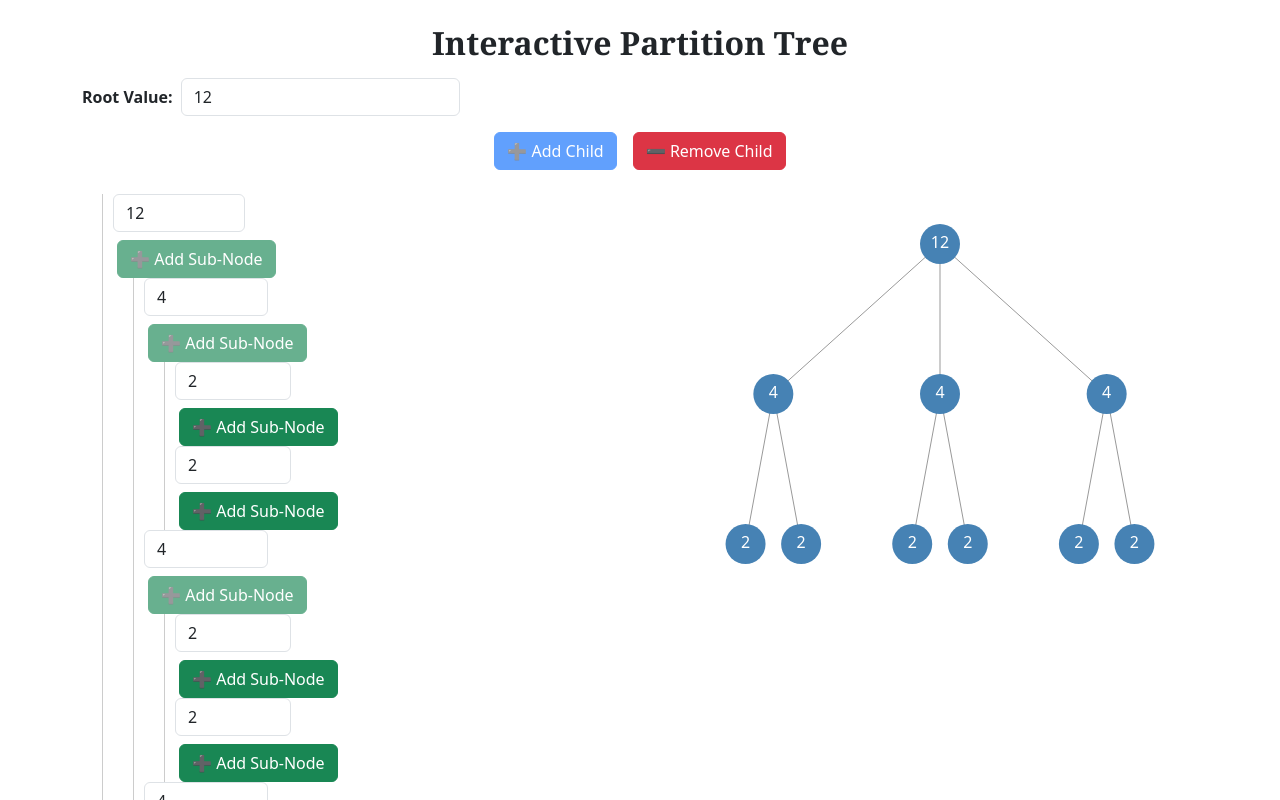
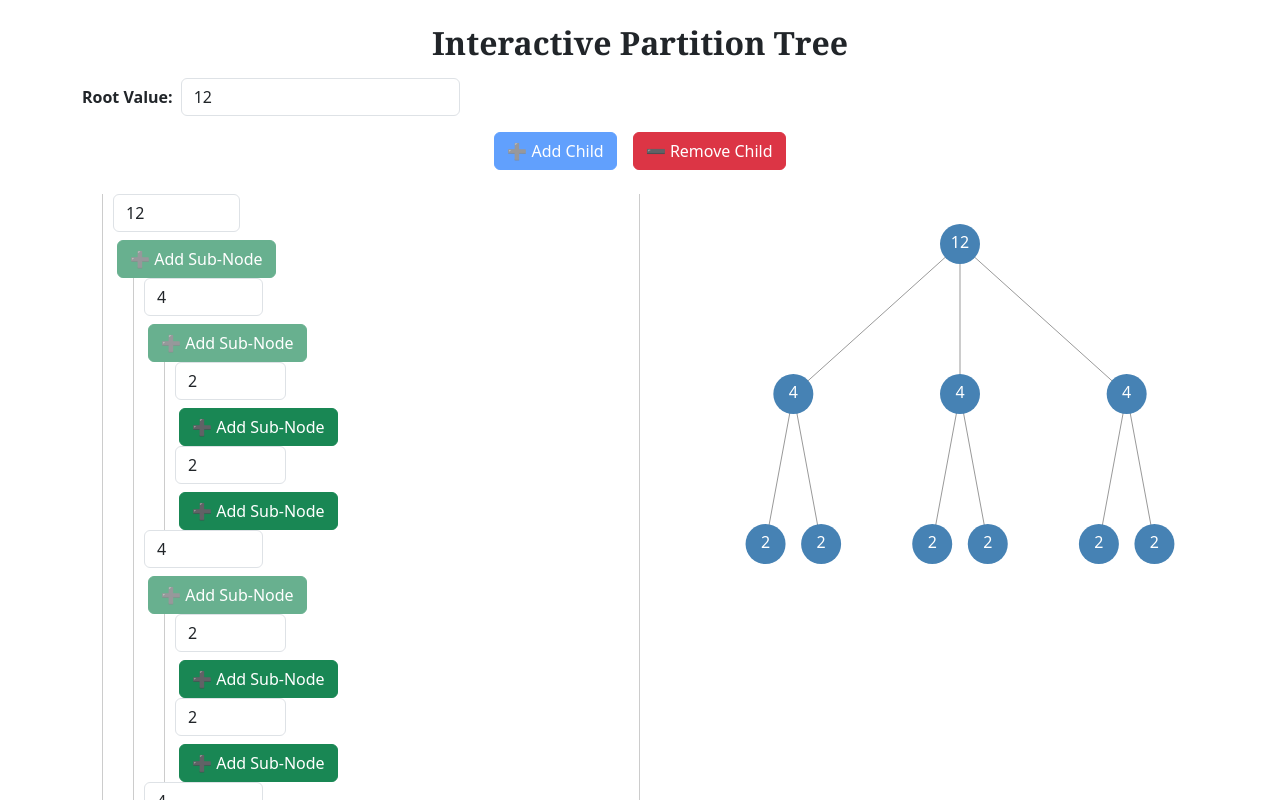
Before and after one commit to zarir-engineer/partition-tree-app, a Next.js app: page / in a window 1280 px wide. Shown: the top 800 px of the page. Built offline with nearby package versions, Linux system fonts and the light colour scheme.

Commit message:
Update page.tsx

```diff
--- a/app/page.tsx
+++ b/app/page.tsx
@@ -3,7 +3,31 @@
 import React, { useState, useEffect, useRef } from "react";
 import * as d3 from "d3";
 import "bootstrap/dist/css/bootstrap.min.css";
-import TreeNode from "./TreeNode"; // Import TreeNode component
+
+// Define TreeNode before using it in Page
+const TreeNode = ({ node, updateValue, addSubNode }: any) => {
+  return (
+    <div style={{ marginLeft: "20px", borderLeft: "1px solid #ccc", paddingLeft: "10px" }}>
+      <input
+        type="number"
+        className="form-control d-inline w-25"
+        value={Math.round(node.value)}
+        onChange={(e) => updateValue(node, parseFloat(e.target.value))}
+        step="1"
+      />
+      {node !== node.children && (
+        <div className="mt-2">
+          <button className="btn btn-success mx-1" onClick={() => addSubNode(node)} disabled={node.children && node.children.length >= 2}>
+            ➕ Add Sub-Node
+          </button>
+          {node.children?.map((child: any, index: number) => (
+            <TreeNode key={index} node={child} updateValue={updateValue} addSubNode={addSubNode} />
+          ))}
+        </div>
+      )}
+    </div>
+  );
+};
 
 const PartitionTree = () => {
   const [data, setData] = useState({
@@ -119,10 +143,10 @@ const PartitionTree = () => {
       </div>
 
       <div className="d-flex mt-4">
-        <div className="w-50">
+        <div className="w-50" style={{ borderRight: "1px solid #ccc", paddingRight: "20px" }}>
           <TreeNode node={data} updateValue={updateValue} addSubNode={addSubNode} />
         </div>
-        <div className="w-50">
+        <div className="w-50" style={{ paddingLeft: "20px" }}>
           <svg ref={svgRef}></svg>
         </div>
       </div>
```
